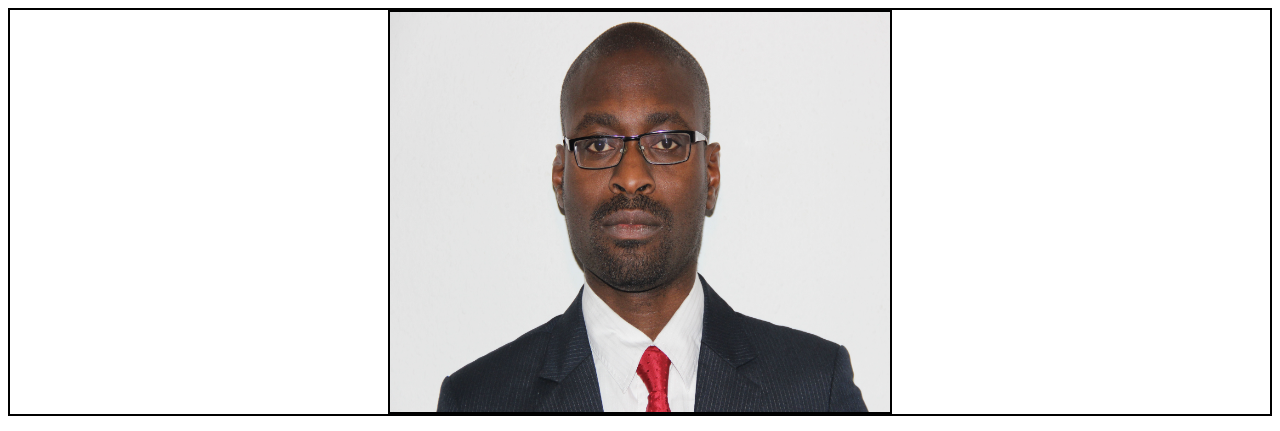
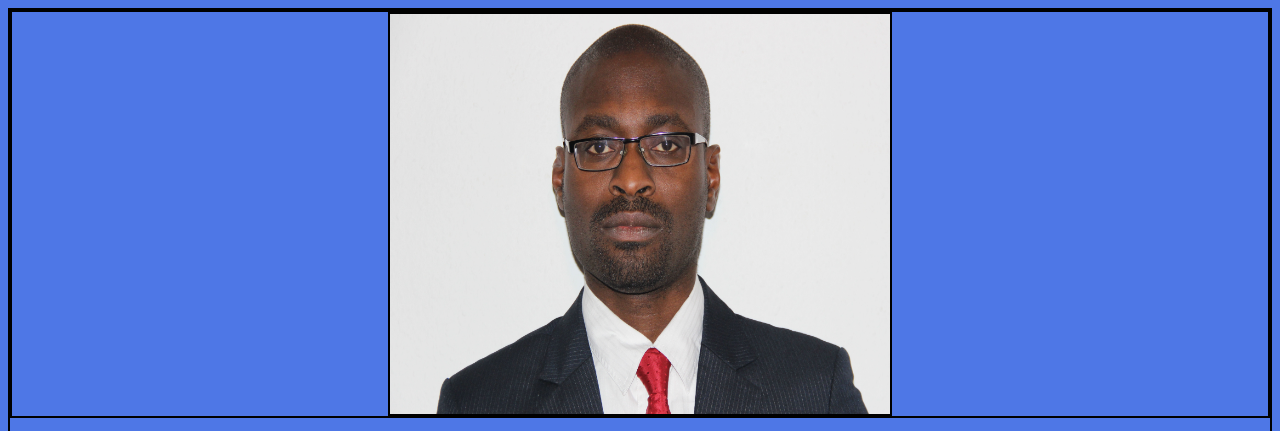
Before and after one commit to VirgSam/portfolio, a plain HTML site: page index.html in a window 1280 px wide. Shown: the top 431 px of the page. Drawn offline with Linux system fonts and the light colour scheme.

Commit message:
modified index

```diff
--- a/index.html
+++ b/index.html
@@ -44,7 +44,7 @@ Extra: Feel free to complement your simple portfolio! Play around with the diffe
     <title>Christopher Odum 14/10/2022</title>
     <link rel="stylesheet" href=".\style\style.css">
 </head>
-<body>
+<body class="borders">
     <div class="flexContainer">
     <div class="headshot">
         <img src=".\img\image_chris.jpg" alt="chris photo"  width = "500" height = "400">
```
